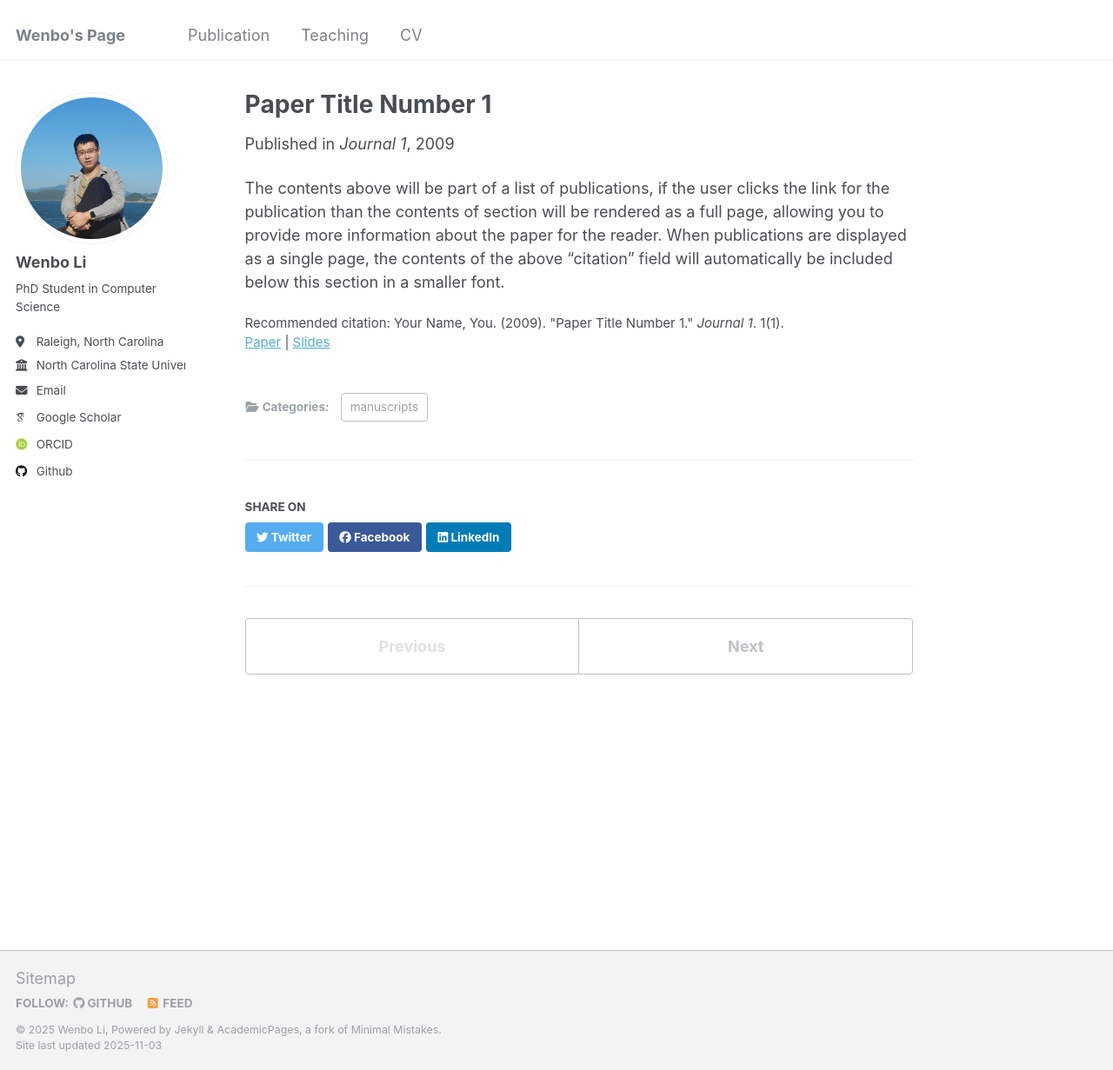
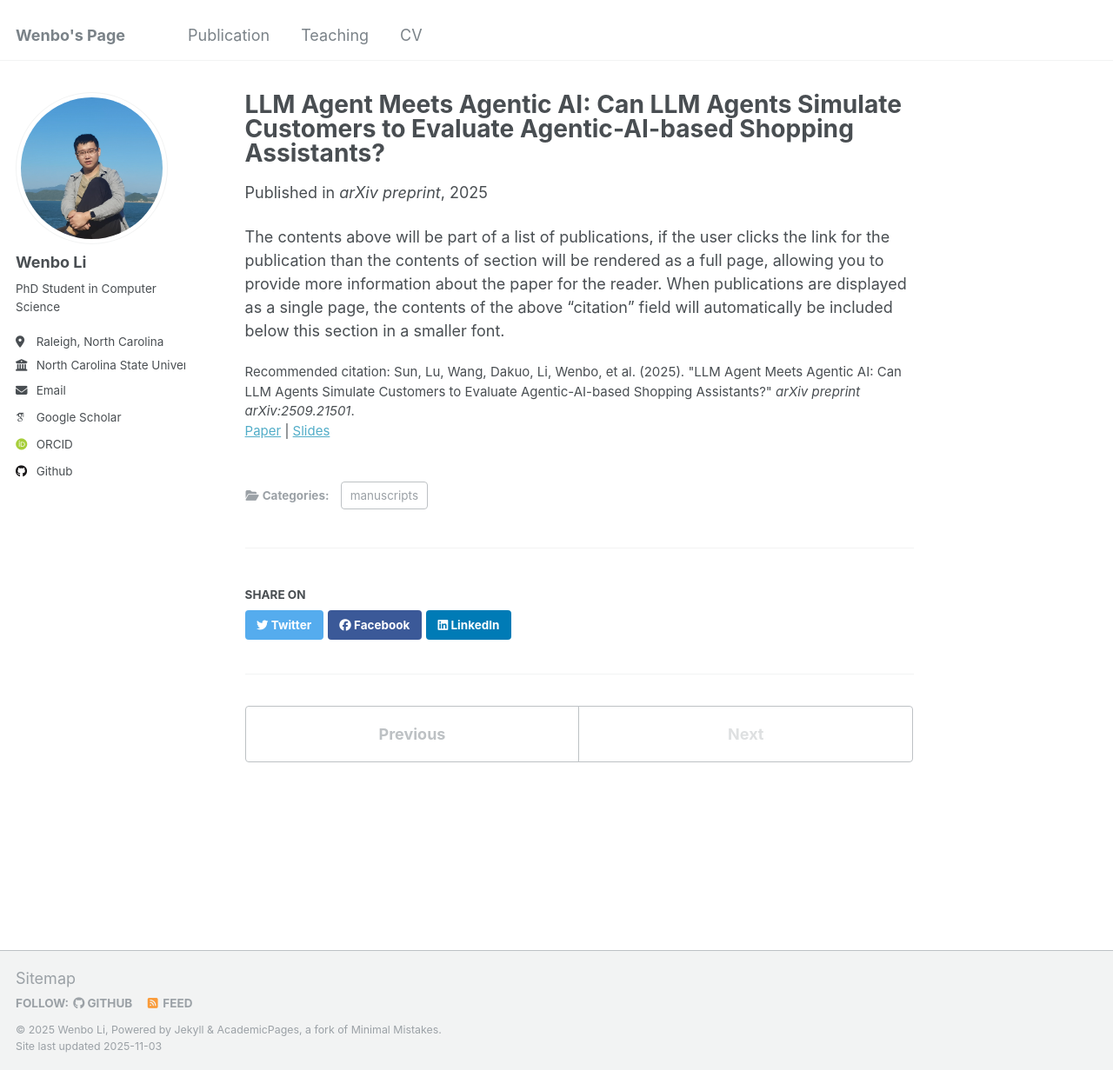
Before and after one commit to wlicb/me, a Jekyll site: the page built from _publications/2009-10-01-paper-title-number-1.md, in a window 1280 px wide and 1231 px high. Shown: the whole window at 87% size. Built offline with Jekyll 4.4.1, drawn with Linux system fonts in a browser that asks for light colours; some web fonts are replaced.

Commit message:
Update publication details for Paper Title Number 1

```diff
--- a/_publications/2009-10-01-paper-title-number-1.md
+++ b/_publications/2009-10-01-paper-title-number-1.md
@@ -1,14 +1,14 @@
 ---
-title: "Paper Title Number 1"
+title: "LLM Agent Meets Agentic AI: Can LLM Agents Simulate Customers to Evaluate Agentic-AI-based Shopping Assistants?"
 collection: publications
 category: manuscripts
-permalink: /publication/2009-10-01-paper-title-number-1
-excerpt: 'This paper is about the number 1. The number 2 is left for future work.'
-date: 2009-10-01
-venue: 'Journal 1'
-slidesurl: 'http://academicpages.github.io/files/slides1.pdf'
-paperurl: 'http://academicpages.github.io/files/paper1.pdf'
-citation: 'Your Name, You. (2009). &quot;Paper Title Number 1.&quot; <i>Journal 1</i>. 1(1).'
+permalink: /publication/2025-09-01-llm-agent-meets-agentic-ai
+excerpt: 'This paper explores whether LLM agents can simulate customers to evaluate agentic-AI-based shopping assistants.'
+date: 2025-09-25
+venue: 'arXiv preprint'
+slidesurl: ''
+paperurl: 'https://arxiv.org/abs/2509.21501'
+citation: 'Sun, Lu, Wang, Dakuo, Li, Wenbo, et al. (2025). "LLM Agent Meets Agentic AI: Can LLM Agents Simulate Customers to Evaluate Agentic-AI-based Shopping Assistants?" <i>arXiv preprint arXiv:2509.21501</i>.'
 ---
 
 The contents above will be part of a list of publications, if the user clicks the link for the publication than the contents of section will be rendered as a full page, allowing you to provide more information about the paper for the reader. When publications are displayed as a single page, the contents of the above "citation" field will automatically be included below this section in a smaller font.
```
